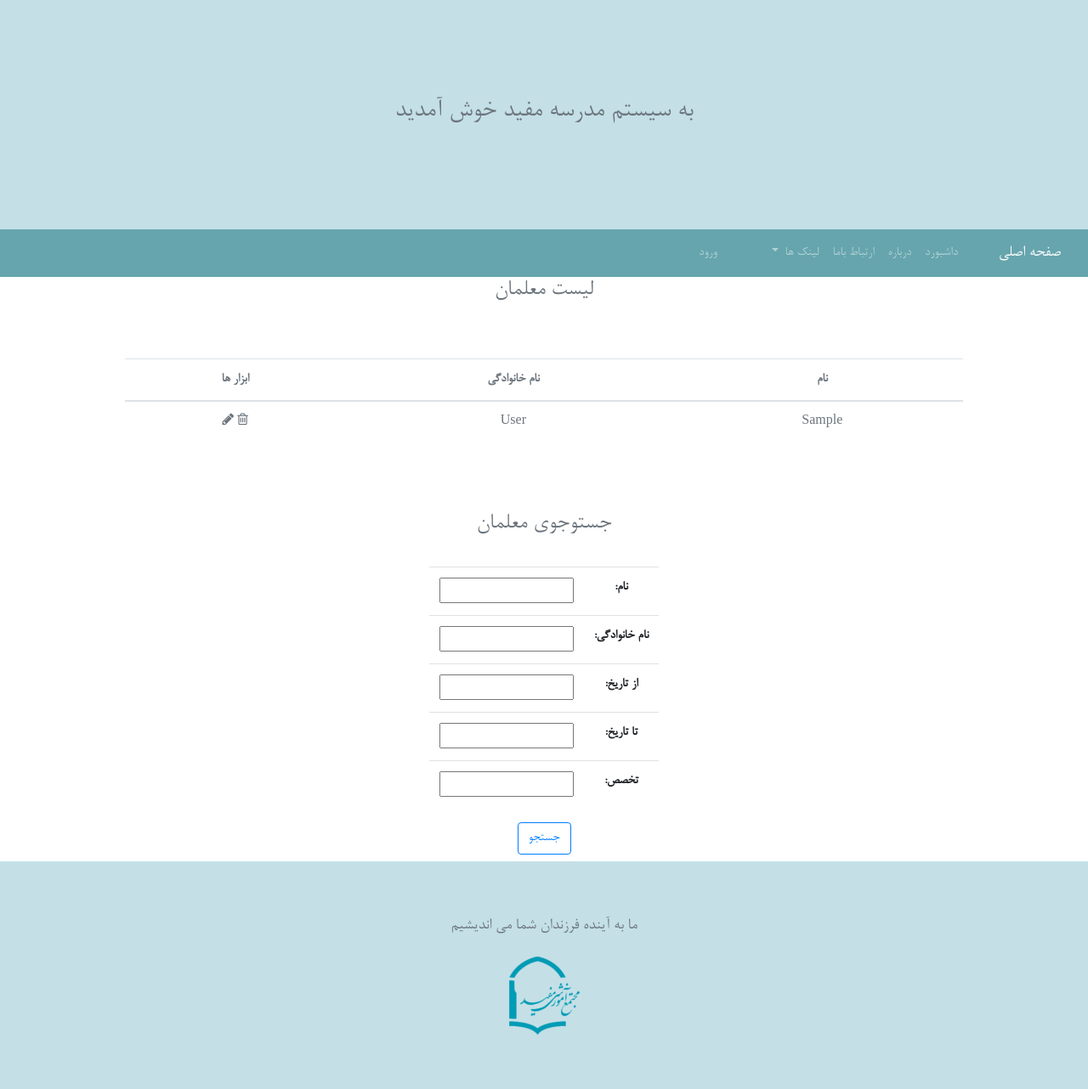
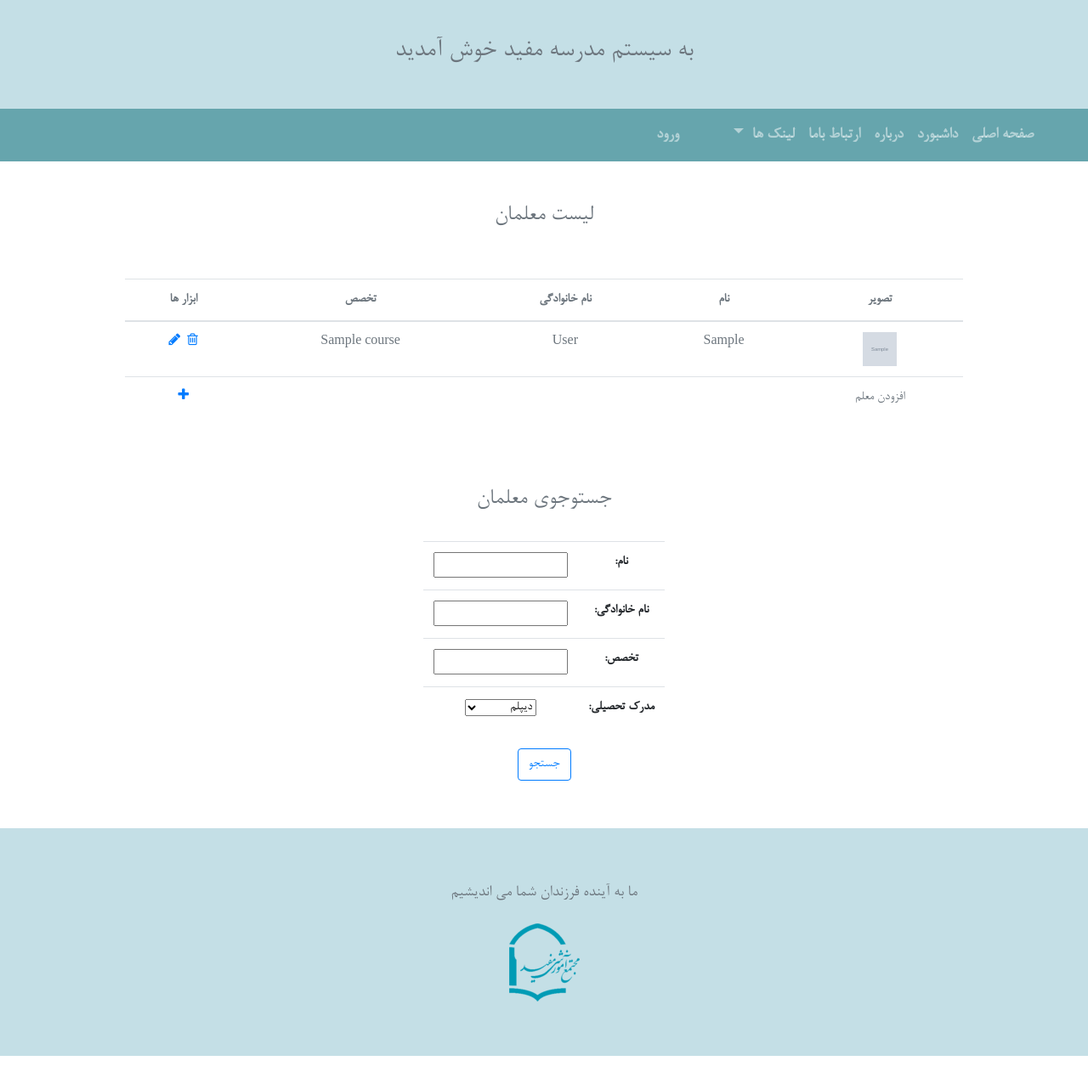
Before and after one commit to hamidrezadavirani/simorgh, a Django app: page /teachers/ in a window 1280 px wide. Shown: the whole page at 85% size. After the commit the page ends 1243 px from the top, so only its background shows below. Run offline with Django 3.2, Linux system fonts and the light colour scheme; tables that the repository leaves empty hold one stand-in row (values such as "Sample post"); grey boxes marked "Sample" are stand-in pictures; some libraries are stand-ins or nearby versions.

Commit message:
teachers management is complete

```diff
--- a/edu/forms.py
+++ b/edu/forms.py
@@ -1,14 +1,44 @@
 from django import forms
-from .models import User
+from .models import User, Teacher
+
 
 class TeacherSearchForm(forms.Form):
     first_name = forms.CharField(max_length=50, required=False, label='نام')
     last_name = forms.CharField(max_length=50, required=False, label='نام خانوادگی')
-    from_date = forms.DateField(required=False, label='از تاریخ')
-    to_date = forms.DateField(required=False, label='تا تاریخ')
+
     profession = forms.CharField(max_length=50, required=False, label='تخصص')
 
-# class LoginForm(forms.ModelForm):
+    DIPLOMA, ASSOCIATE, BACHELOR, MASTER, PHD = 'DP', 'AS', 'BA', 'MA', 'PHD'
+    degree_choices = (
+        (DIPLOMA, 'دیپلم'),
+        (ASSOCIATE, 'فوق دیپلم'),
+        (BACHELOR, 'لیسانس'),
+        (MASTER, 'فوق لیسانس'),
+        (PHD, 'دکتری')
+    )
+
+    education_degree = forms.ChoiceField(choices=degree_choices, required=False, label='مدرک تحصیلی')
+
+
+# class UserForm(forms.ModelForm):
 #     class Meta:
 #         model = User
 #         fields = ['username' , 'password']
+
+#
+# class TeacherCreateViewForm(forms.ModelForm):
+#
+#     class Meta:
+#         model = Teacher
+#         fields = ['profession']
+#
+#     def __init__(self, *args, **kwargs):
+# self.user = kwargs.pop('user')
+# super(TeacherCreateViewForm, self).__init__(*args, **kwargs)
+#
+# def save(self):
+#     result = super(TeacherCreateViewForm, self).save(commit=False)
+#     result.creator = self.user
+#     result.approver = self.user.first_name  # "will be set also set automatically"
+#     result.save()
+#     return result
--- a/edu/models.py
+++ b/edu/models.py
@@ -17,7 +17,8 @@ class Student(models.Model):
 class Teacher(models.Model):
     user = models.ForeignKey(User, on_delete=models.CASCADE)
     hire_date = models.DateField()
-
+    # profile_picture = models.ImageField(upload_to='media' ,null=True)
+    image = models.ImageField(upload_to='profile_image', blank=True)
     @property #?????????????????????????????????????????????????????????????????????????????????????????????????????????
     def get_experience(self):
         return datetime.datetime.now().year - self.hire_date.year
@@ -59,6 +60,7 @@ class LevelField(models.Model):
 
 
 class Classroom(models.Model):
+
     level_field = models.ForeignKey('LevelField', on_delete=models.SET_NULL, null=True)
     A, B, C = 'a', 'b', 'c'
     branch_choices = (
@@ -66,6 +68,7 @@ class Classroom(models.Model):
         (B, 'ب'),
         (C, 'ج')
     )
+
     branch = models.CharField(max_length=1, choices=branch_choices, default='a', null=True)
     education_year = models.CharField(max_length=20, null=True)
     courses = models.ManyToManyField('Course', through='TeacherClassCourse', related_name='classrooms')
--- a/edu/templates/base.html
+++ b/edu/templates/base.html
@@ -22,13 +22,18 @@
 
     <style>
 
-@font-face{
-font-family : 'IranSans';
-src : url('../../static/edu/fonts/B-NAZANIN.TTF');
-}
+    @font-face{
+    font-family : 'IranSans';
+    src : url('../../static/edu/fonts/B-NAZANIN.TTF');
+    }
 
     *{
         font-family: "IranSans";
+    }
+
+    .nav_font *{
+        font-size: 20px;
+        font-weight: bold;
     }
 
     {% block style %}
@@ -41,7 +46,7 @@ src : url('../../static/edu/fonts/B-NAZANIN.TTF');
 <body>
 
 
-<div class="text-light jumbotron jumbotron-fluid flex-column d-flex text-muted justify-content-center mt-0 mb-0 " style="background-color: #c4dfe6">
+<div class="text-light jumbotron jumbotron-fluid flex-column d-flex text-muted justify-content-center mt-0 mb-0 " style="background-color: #c4dfe6; height:100px;">
 
 <div class="d-flex justify-content-center text-center p-5"><h2>به سیستم مدرسه مفید خوش آمدید</h2></div>
 </div>
@@ -49,12 +54,16 @@ src : url('../../static/edu/fonts/B-NAZANIN.TTF');
 
 
 
-    <nav class="navbar navbar-expand-sm  navbar-dark" style="background-color: #66a5ad;">
+    <nav class=" nav_font navbar navbar-expand-sm  navbar-dark" style="background-color: #66a5ad;">
           <!-- Brand -->
-          <a class="navbar-brand" href="/">صفحه اصلی</a>
+          <!-- <a class="navbar-brand" href="/">صفحه اصلی</a> -->
 
           <!-- Links -->
           <ul class="navbar-nav">
+
+           <li class="nav-item">
+                <a class="nav-link" href="/">صفحه اصلی</a>
+           </li>
 
            <li class="nav-item">
               <a class="nav-link" href="/dashboard/"> داشبورد</a>
@@ -102,6 +111,7 @@ src : url('../../static/edu/fonts/B-NAZANIN.TTF');
 
     <div class="thumbnail d-flex justify-content-center">
         <img class="img-fluid mt-3" style="max-width:50%; height:auto;" src="../../static/edu/images/logo.png"  alt="Image No!" style="width: 100%;">
+
     </div>
 
 </div>
--- a/edu/templates/edu/teacher_list.html
+++ b/edu/templates/edu/teacher_list.html
@@ -1,55 +1,56 @@
 {% extends 'base.html' %}
-{% load static from staticfiles %}
-
+{% load static %}
 {% block title %}لیست معلمان{% endblock %}
-
 {% block content %}
 
-<div class="d-flex justify-content-center m-0 text-center text-muted">
+<div class="d-flex justify-content-center m-0 text-center text-muted pt-5">
 <h3>لیست معلمان</h3>
-
-
-<br><br>
 </div>
 
 <div class="d-flex justify-content-center p-5 text-center">
-
-
     <table class="table text-muted bg-muted col-10">
         <thead>
+            <th>تصویر</th>
             <th>نام</th>
             <th>نام خانوادگی</th>
+            <th>تخصص</th>
             <th>ابزار ها</th>
+        </thead>
 
-
-    </thead>
         {% for teacher in teacher_list %}
             <tr>
+                <td><img src="{{ teacher.image.url }}" style="width: 40px; height: 40px;" alt="pic"></td>
                 <td>{{ teacher.user.first_name }}</td>
                 <td>{{ teacher.user.last_name }}</td>
-            <td><i class="fa fa-trash-o"></i> <i class="fa fa-pencil"></i></td>
+                <td>{{ teacher.profession.all.0 }}</td>
+                <td>
+                    <a href="/teachers/delete/{{teacher.id}}/"><i class="ml-1 fa fa-trash-o"> </i></a>
+                    <a href="/teachers/update/{{teacher.id}}/"><i class="fa fa-pencil"> </i></a>
+                </td>
             </tr>
         {% endfor %}
+
+            <tr>
+                <td>افزودن معلم</td>
+                <td></td>
+                <td></td>
+                <td></td>
+                <td><a href="/teachers/create/"> <i id="add_teacher" class="fa fa-plus"></i></a></td>
+            </tr>
     </table>
-
 </div>
-
-
 
 <div class="d-flex justify-content-center m-3 text-center text-muted">
     <h3>جستوجوی معلمان</h3>
 </div>
 
-<div class="d-flex justify-content-center p-2 text-center">
-
-<form action="" method="get">
+<div class=" mb-5  d-flex justify-content-center p-2 text-center">
+    <form action="" method="GET">
         {% csrf_token %}
         <table class="table">
             {{ form.as_table }}
         </table>
-
         <input class="btn btn-outline-primary" type="submit" value="جستجو">
     </form>
 </div>
-
 {% endblock %}
--- a/edu/templatetags/__init__.py
+++ /dev/null
@@ -1,3 +0,0 @@
-from django import template
-
-register = template.Library()
--- a/edu/urls.py
+++ b/edu/urls.py
@@ -9,17 +9,23 @@ urlpatterns = [
     url(r'^(?P<class_id>[0-9])+/$', views.class_list),
     url(r'^students/$', views.StudentListView.as_view()),
     url(r'^students/create/$', views.StudentCreateView.as_view()),
-    url(r'^studentsshow/$', views.students_show),
+    url(r'^data_api/$', views.data_api),
+
+
+
+    url(r'^teachers/create/$', views.TeacherCreateView.as_view()),
     url(r'^teachers/$', views.TeacherListView.as_view()),
-    url(r'^teachers/create/$', views.TeacherCreateView.as_view()),
+    url(r'^teachers/update/(?P<pk>[0-9]+)/$', views.TeacherUpdateView.as_view()),
+    url(r'^teachers/delete/(?P<pk>[0-9]+)/$', views.TeacherDeleteView.as_view()),
+
+
+
     url(r'^classrooms/$', views.ClassroomListView.as_view()),
     url(r'^classrooms/create/$', views.ClassroomCreateView.as_view()),
     url(r'^classrooms/(?P<pk>[0-9]+)/$',views.ClassroomDetailView.as_view()),
     url(r'^about_us/$', views.about_us),
     url(r'^contact_us/$', views.contact_us),
     url(r'^dashboard/$', views.display_dashboard),
-    url('', views.display_main),
-
-
+    url(r'^$', views.display_main),
     # url(r'^add/(?P<pk>[0-9]+)/$', views.StudentUpdateView.as_view(), name='update'),
 ]
--- a/edu/views.py
+++ b/edu/views.py
@@ -1,58 +1,17 @@
 from django.shortcuts import render
-from .models import Student, Classroom, Teacher
+from .models import Student, Classroom, Teacher, User
 from django.views.generic.edit import CreateView, UpdateView, DeleteView
 from django.views.generic.list import ListView
 from django.views.generic.detail import DetailView
 from edu import forms
 from django.db.models import Q
-from .serializers import StudentSerializer
+from .serializers import StudentSerializer, TeacherSerializer
 from django.http import JsonResponse
-
-
-def display_dashboard(request):
-    print(request.user.groups.all().first())
-    return render(request, 'edu/dashboard.html', {})
-
-
-def display_main(request):
-    current_user = request.user
-    print(current_user)
-    return render(request, 'edu/main.html', {})
-
-
-def students_show(request):
-    if request.method == 'GET':
-        students = Student.objects.all()
-        serialized = StudentSerializer(students, many=True)
-        return JsonResponse(serialized.data, safe=False)
-
-
-def about_us(request):
-    return render(request, 'edu/about_us.html', {})
-
-
-def contact_us(request):
-    return render(request, 'edu/contact_us.html', {})
-
-
-def class_list(request, class_id):
-    classroom = Classroom.objects.filter(id=class_id).first()
-    classroom_students = list(Student.objects.filter(classroom=classroom))
-    return render(request, 'edu/student_list.html', {'classroom_student': classroom_students})
-
-
-class StudentListView(ListView):
-    model = Student
-
-
-class StudentCreateView(CreateView):
-    model = Student
-    fields = ['student_id', 'user', 'last_modified_date']
-    success_url = '/class/students/create/'
 
 
 class TeacherListView(ListView):
     model = Teacher
+
 
     def get_context_data(self, **kwargs):
         context = super(TeacherListView, self).get_context_data(**kwargs)
@@ -64,15 +23,83 @@ class TeacherListView(ListView):
         queryset = super().get_queryset()
         first_name = self.request.GET.get('first_name')
         last_name = self.request.GET.get('last_name')
-        if self.request.GET and any([first_name, last_name]):
-            queryset = queryset.filter(Q(user__first_name=first_name) & Q(user__last_name=last_name))
+        profession = self.request.GET.get('profession')
+        education_degree = self.request.GET.get('education_degree')
+
+        if self.request.GET and any([first_name, last_name, profession, education_degree]):
+            queryset = Teacher.objects.filter(
+                Q(user__first_name=first_name) |
+                Q(user__last_name=last_name) |
+                Q(education_degree=education_degree) |
+                Q(profession__name=profession)
+            )
         return queryset
 
 
+class TeacherDeleteView(DeleteView):
+    model = Teacher
+    template_name_suffix = 'teacher_confirm_delete'
+    success_url = ('/teachers/')
+
+
 class TeacherCreateView(CreateView):
+
+    model = Teacher
+    success_url = '/teachers/'
+    fields = '__all__'
+
+
+class TeacherUpdateView(UpdateView):
     model = Teacher
     fields = '__all__'
-    success_url = '/class/teachers/create/'
+    success_url = '/teachers/'
+
+
+
+
+
+
+
+
+
+
+
+
+
+
+
+
+
+
+
+
+
+
+
+
+
+
+
+
+
+
+
+
+
+
+
+
+
+
+class StudentListView(ListView):
+    model = Student
+    success_url = '../'
+
+
+class StudentCreateView(CreateView):
+    model = Student
+    fields = ['student_id', 'user', 'last_modified_date']
+    success_url = '/class/students/create/'
 
 
 class ClassroomListView(ListView):
@@ -94,6 +121,7 @@ class ClassroomDetailView(DetailView):
         print(context)
         return context
 
+
 # class StudentUpdateView(UpdateView):
 #     model = Student
 #     fields = ['student_id', 'user', 'last_modified_date']
@@ -107,3 +135,40 @@ class ClassroomDetailView(DetailView):
 # def form_valid(self, form):
 #     form.save()
 #     return super(AddStudent, self).form_valid(form)
+
+
+def data_api(request):
+    if request.method == 'GET':
+        teachers = Teacher.objects.all()
+        serialized = TeacherSerializer(teachers, many=True)
+        data_dict = {'teachers': serialized.data}
+
+        students = Student.objects.all()
+        serialized = StudentSerializer(students, many=True)
+        data_dict.update({'students': serialized.data})
+        return JsonResponse(data_dict, safe=False)
+
+
+def about_us(request):
+    return render(request, 'edu/about_us.html', {})
+
+
+def contact_us(request):
+    return render(request, 'edu/contact_us.html', {})
+
+
+def display_dashboard(request):
+    print(request.user.groups.all().first())
+    return render(request, 'edu/dashboard.html', {})
+
+
+def display_main(request):
+    current_user = request.user
+    print(current_user)
+    return render(request, 'edu/main.html', {})
+
+
+def class_list(request, class_id):
+    classroom = Classroom.objects.filter(id=class_id).first()
+    classroom_students = list(Student.objects.filter(classroom=classroom))
+    return render(request, 'edu/student_list.html', {'classroom_student': classroom_students})
--- a/simorgh/settings.py
+++ b/simorgh/settings.py
@@ -119,8 +119,12 @@ USE_TZ = True
 
 STATIC_URL = '/static/'
 STATICFILES_DIRS = [
-    os.path.join(BASE_DIR, 'assets')
+    os.path.join(BASE_DIR, 'static')
 ]
 
 LOGIN_REDIRECT_URL = '/dashboard/'
 LOGOUT_REDIRECT_URL = '/'
+
+
+MEDIA_ROOT = os.path.join(BASE_DIR , 'media')
+MEDIA_URL = '/media/'
--- a/simorgh/urls.py
+++ b/simorgh/urls.py
@@ -14,6 +14,12 @@ Including another URLconf
     2. Add a URL to urlpatterns:  url(r'^blog/', include('blog.urls'))
 """
 
+
+from django.conf import settings
+from django.conf.urls.static import static
+
+
+
 from django.conf.urls import url, include
 from django.contrib import admin
 from django.contrib.auth import views as auth_views
@@ -23,4 +29,4 @@ urlpatterns = [
     url(r'^logout/$', auth_views.LogoutView.as_view(),  name='logout'),
     url(r'^admin/', admin.site.urls),
     url('', include('edu.urls')),
-]
+] + static(settings.MEDIA_URL, document_root=settings.MEDIA_ROOT)
```
Also changed, not shown: edu/serializers.py (+6 -1 lines), edu/templates/edu/teacher_form.html (+12 -3 lines), edu/templates/edu/teacherteacher_confirm_delete.html (added, +22 -0 lines), edu/static/edu/fonts/IRANSansWeb.ttf (deleted), edu/static/edu/fonts/IRANSansWeb_Bold.ttf (deleted), edu/static/edu/fonts/IRANSansWeb_Light.ttf (deleted), edu/static/edu/fonts/IRANSansWeb_Medium.ttf (deleted), edu/static/edu/fonts/IRANSansWeb_UltraLight.ttf (deleted), edu/static/edu/images/prof.png (added). Lines whose indentation alone changed are shown as unchanged.
